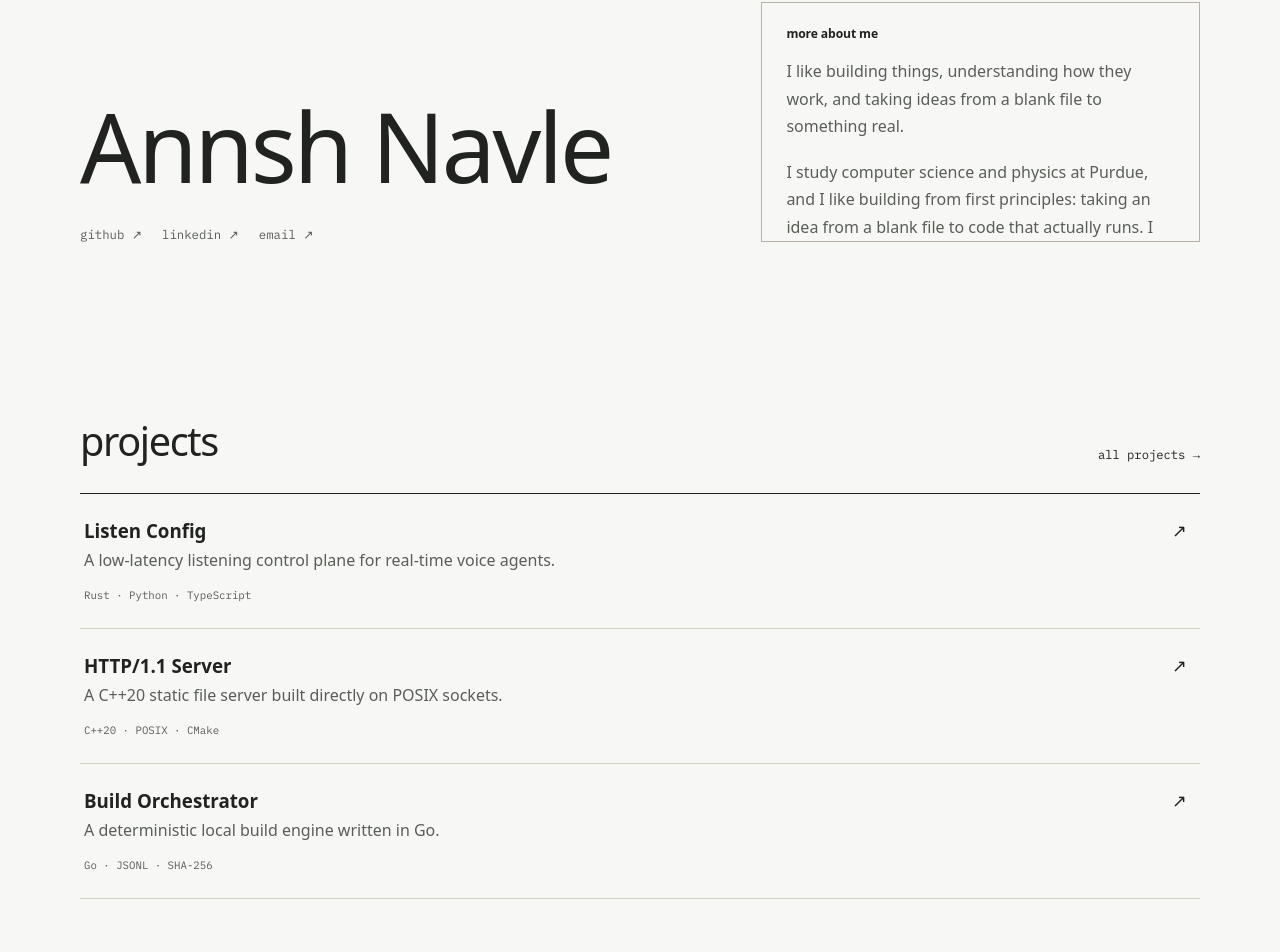
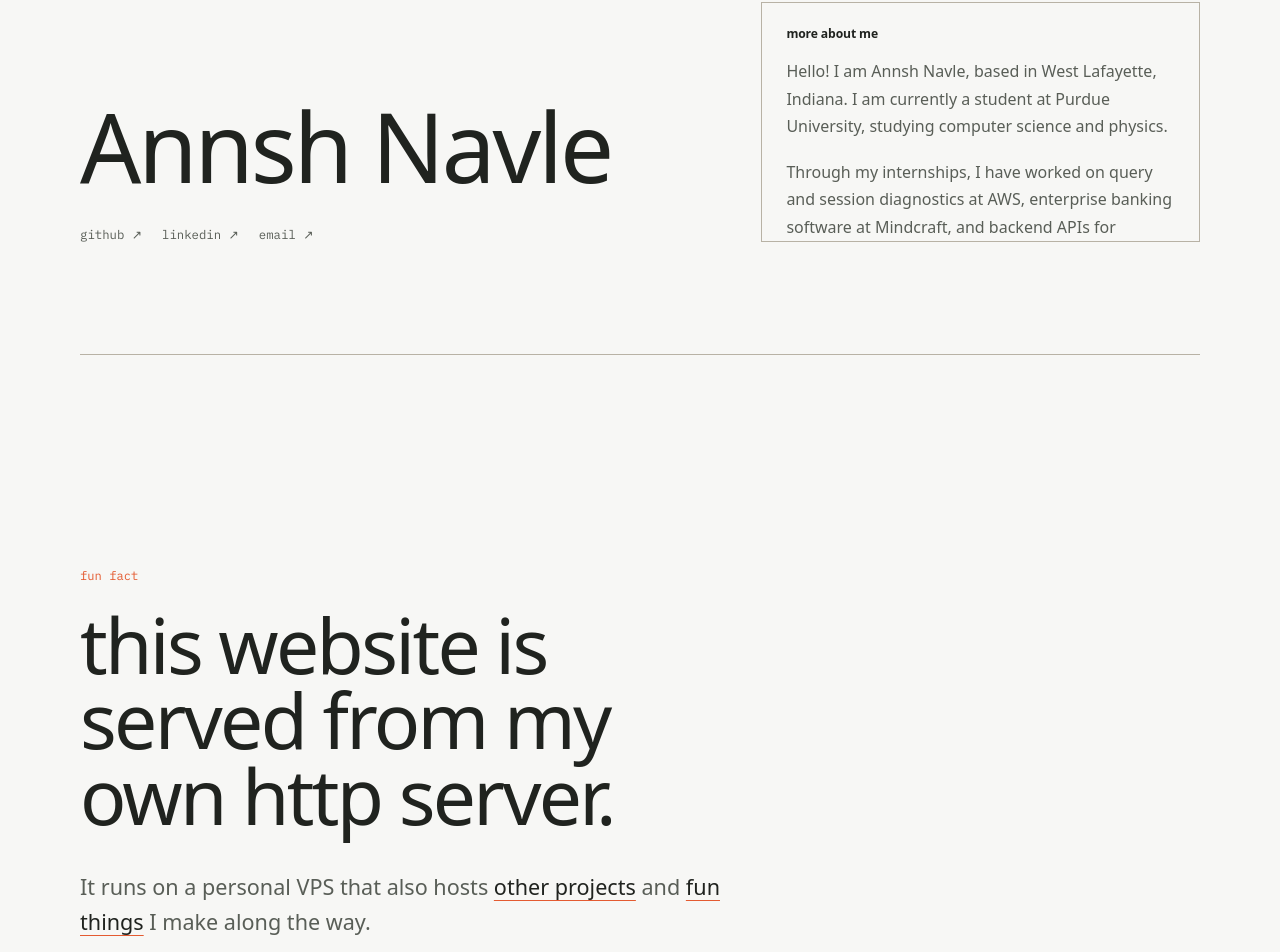
Before and after one commit to Annsh-N/portfolio-web, a React (Vite) app in the folder client/: page / in a window 1280 px wide. Shown: the part 178-1130 px from the top of the page. Built offline with nearby package versions, Linux system fonts and the light colour scheme.

Commit message:
add hosting interlude and rename fun page

```diff
--- a/client/src/App.tsx
+++ b/client/src/App.tsx
@@ -23,19 +23,22 @@ function App() {
         <Route element={<ProjectPage />} path="projects/:slug" />
         <Route element={<WritingPage />} path="writing" />
         <Route element={<NotePage />} path="writing/:slug" />
-        <Route element={<CreatePage />} path="play" />
+        <Route element={<CreatePage />} path="fun" />
         <Route element={<ExperiencePage />} path="experience" />
         <Route element={<KalshiDashboardPage />} path="lab/kalshi" />
         <Route element={<NotFoundPage />} path="*" />
       </Route>
 
-      <Route element={<Navigate replace to="/play" />} path="create" />
+      <Route element={<Navigate replace to="/fun" />} path="create" />
+      <Route element={<Navigate replace to="/fun" />} path="play" />
       <Route element={<Navigate replace to="/" />} path="resume" />
       <Route element={<Navigate replace to="/" />} path="message-me" />
       <Route element={<CreateWordlePage />} path="create/wordle" />
       <Route element={<CreateConnectionsPage />} path="create/connections" />
       <Route element={<WordlePage />} path="play/wordle/:id" />
       <Route element={<ConnectionsPage />} path="play/connections/:id" />
+      <Route element={<WordlePage />} path="fun/wordle/:id" />
+      <Route element={<ConnectionsPage />} path="fun/connections/:id" />
     </Routes>
   );
 }
--- a/client/src/components/SiteLayout.tsx
+++ b/client/src/components/SiteLayout.tsx
@@ -6,7 +6,7 @@ const navigation = [
   { to: "/", label: "home", end: true },
   { to: "/projects", label: "projects" },
   { to: "/writing", label: "articles" },
-  { to: "/play", label: "play" },
+  { to: "/fun", label: "fun" },
 ];
 
 type Theme = "light" | "dark";
--- a/client/src/content/siteContent.ts
+++ b/client/src/content/siteContent.ts
@@ -34,8 +34,12 @@ export const profile = {
   linkedin: "https://linkedin.com/in/annsh-navle",
   introduction:
     "I like building things, understanding how they work, and taking ideas from a blank file to something real.",
-  about:
-    "I study computer science and physics at Purdue, and I like building from first principles: taking an idea from a blank file to code that actually runs. I have worked on query diagnostics at AWS, enterprise banking software, financial integrations, and research tooling. I enjoy the whole path—protocols, backends, infrastructure, and the small fun projects that keep me curious.",
+  about: [
+    "Hello! I am Annsh Navle, based in West Lafayette, Indiana. I am currently a student at Purdue University, studying computer science and physics.",
+    "Through my internships, I have worked on query and session diagnostics at AWS, enterprise banking software at Mindcraft, and backend APIs for financial integrations at Indepay. Those roles taught me to trace behavior across real codebases, understand the boundaries between services, and build tooling that makes failures easier to investigate.",
+    "I have also worked on research tooling for chemical reactivity and built projects including a C++ HTTP/1.1 server, a low-latency configuration engine for voice agents, a Go build orchestrator, PromptGate, and a dashboard for Purdue CS alumni data.",
+    "I like learning from first principles and following an idea through the whole stack—from protocols and data structures to the code running on a server. I also enjoy making smaller games and experiments simply because they are fun to build.",
+  ],
 };
 
 export const experiences = [
--- a/client/src/index.css
+++ b/client/src/index.css
@@ -312,6 +312,56 @@ a {
   font-size: 0.76rem !important;
 }
 
+.hosting-section {
+  min-height: 100svh;
+  display: grid;
+  align-items: center;
+  border-top: 1px solid var(--rule);
+  border-bottom: 1px solid var(--rule);
+}
+
+.hosting-section > div {
+  max-width: 880px;
+  padding: clamp(72px, 10vw, 120px) 0;
+}
+
+.hosting-label {
+  margin: 0 0 24px;
+  color: var(--accent);
+  font-family: "IBM Plex Mono", monospace;
+  font-size: 0.76rem;
+}
+
+.hosting-section h2 {
+  max-width: 820px;
+  margin: 0;
+  font-size: clamp(2.5rem, 6vw, 5.4rem);
+  font-weight: 520;
+  line-height: 0.98;
+  letter-spacing: -0.035em;
+  text-wrap: balance;
+}
+
+.hosting-section > div > p:last-child {
+  max-width: 680px;
+  margin: 36px 0 0;
+  color: var(--ink-soft);
+  font-size: clamp(1.1rem, 2vw, 1.35rem);
+  line-height: 1.65;
+}
+
+.hosting-section a {
+  color: var(--ink);
+  text-decoration: underline;
+  text-decoration-color: var(--accent);
+  text-decoration-thickness: 1px;
+  text-underline-offset: 5px;
+}
+
+.hosting-section a:hover {
+  color: var(--accent);
+}
+
 .home-intro h1,
 .page-header h1,
 .project-essay-header h1,
--- a/client/src/pages/CreatePage.tsx
+++ b/client/src/pages/CreatePage.tsx
@@ -5,7 +5,7 @@ export function CreatePage() {
     <div className="notebook-page play-page">
       <header className="page-header">
         <p className="kicker">small tools / made mostly for the delight of it</p>
-        <h1>play</h1>
+        <h1>fun</h1>
         <p>
           Not every program needs to justify itself with scale. These are compact, shareable experiments that live
           beside the more serious work.
--- a/client/src/pages/HomePage.tsx
+++ b/client/src/pages/HomePage.tsx
@@ -20,13 +20,22 @@ export function HomePage() {
 
         <aside className="about-scroll" aria-labelledby="about-heading">
           <h2 id="about-heading">more about me</h2>
-          <p>{profile.introduction}</p>
-          <p>{profile.about}</p>
-          <p className="current-line">
-            Currently building Listen Config, a low-latency control plane for real-time voice agents.
-          </p>
+          {profile.about.map((paragraph) => (
+            <p key={paragraph}>{paragraph}</p>
+          ))}
         </aside>
       </div>
+
+      <section className="hosting-section" aria-labelledby="hosting-heading">
+        <div>
+          <p className="hosting-label">fun fact</p>
+          <h2 id="hosting-heading">this website is served from my own http server.</h2>
+          <p>
+            It runs on a personal VPS that also hosts <Link to="/projects">other projects</Link> and{" "}
+            <Link to="/fun">fun things</Link> I make along the way.
+          </p>
+        </div>
+      </section>
 
       <section className="notebook-section" aria-labelledby="featured-heading">
         <div className="section-body">
@@ -100,11 +109,6 @@ export function HomePage() {
         </div>
       </section>
 
-      <section className="home-signoff">
-        <p>
-          In my free time, I like to make some <Link to="/play">fun projects</Link> too.
-        </p>
-      </section>
     </div>
   );
 }
--- a/client/src/pages/KalshiDashboardPage.tsx
+++ b/client/src/pages/KalshiDashboardPage.tsx
@@ -56,8 +56,8 @@ export function KalshiDashboardPage() {
 
   return (
     <div className="notebook-page telemetry-page">
-      <Link className="back-link" to="/play">
-        ← play / lab
+      <Link className="back-link" to="/fun">
+        ← fun / lab
       </Link>
 
       <header className="page-header telemetry-header">
```
Also changed, not shown: 1 other file (tests, documents, lock files or other folders).
